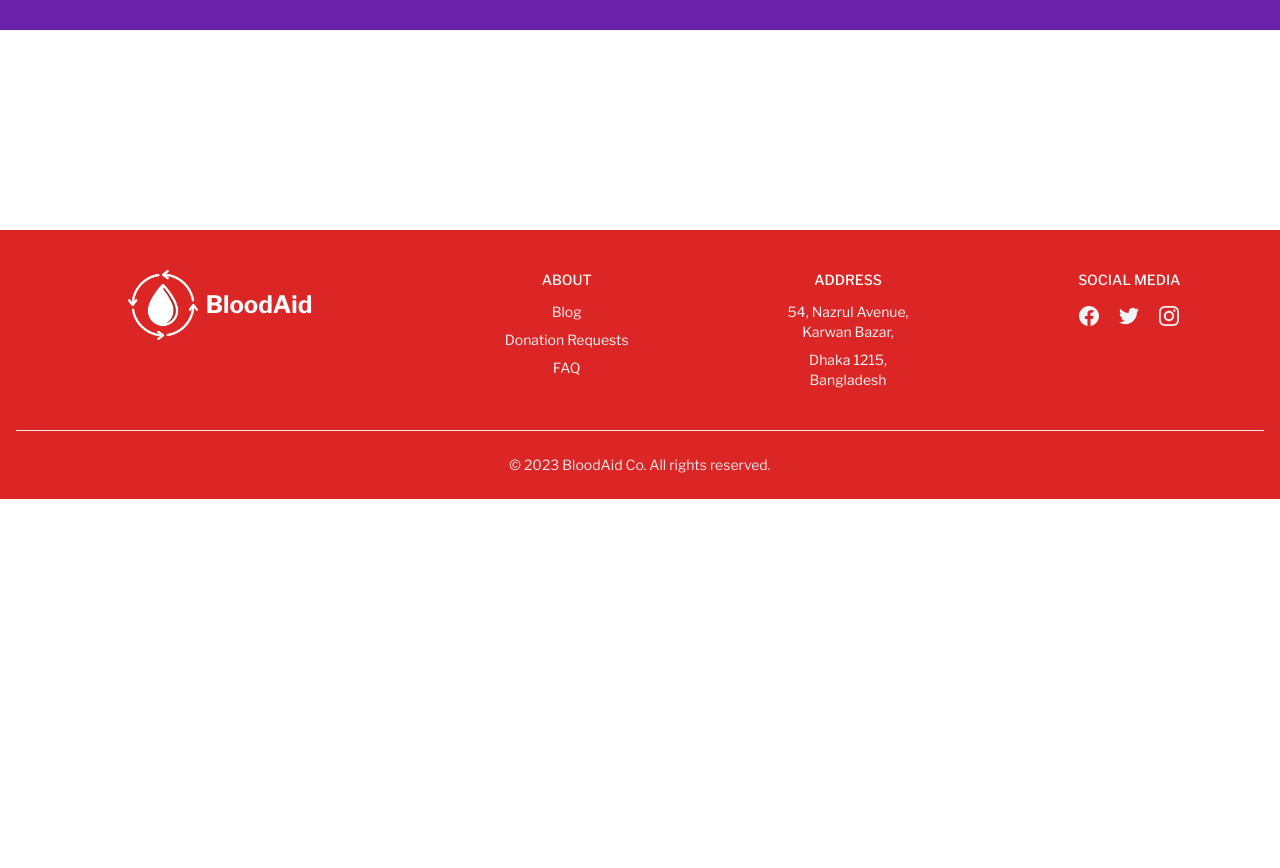
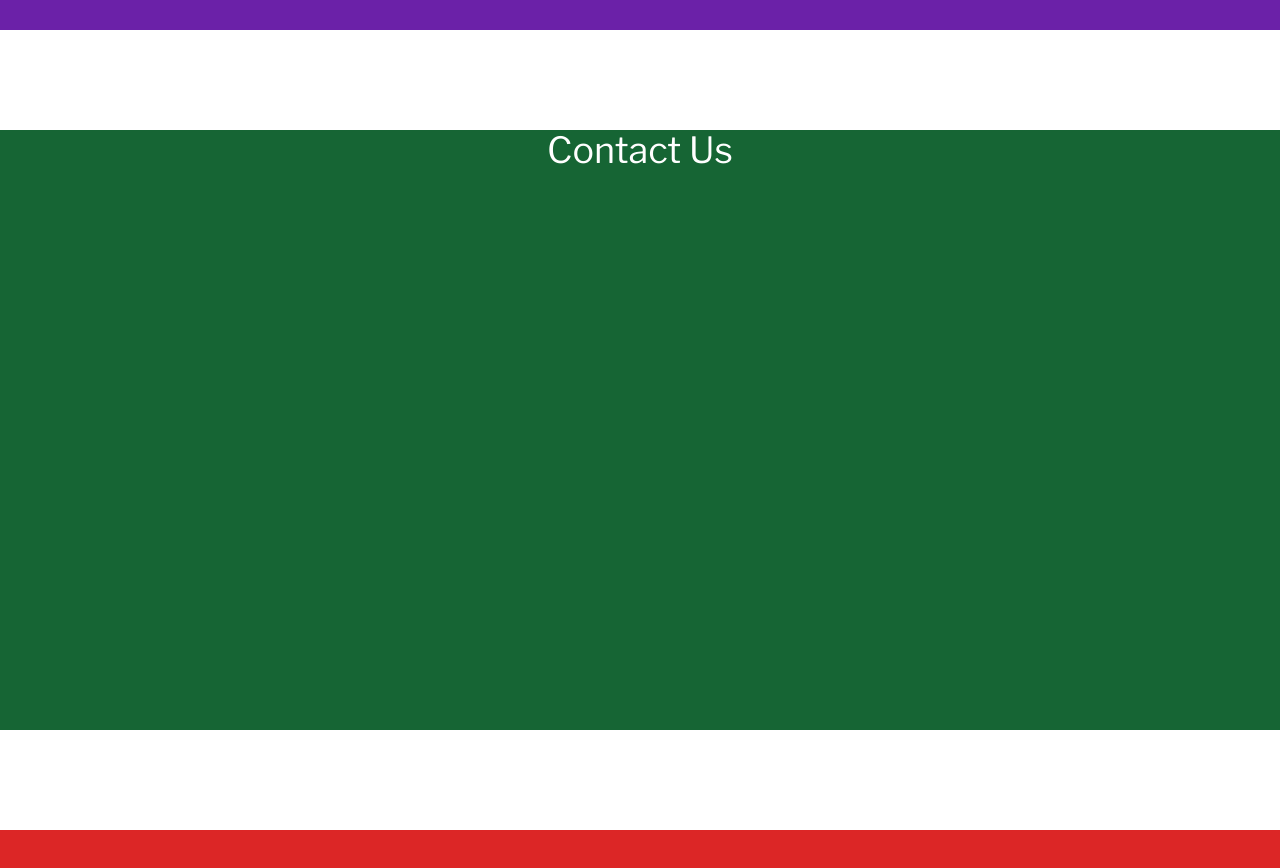
Before and after one commit to searchsakib/blood-aid-client, a React (Vite) app: page / in a window 1280 px wide. Shown: the part 1520-2388 px from the top of the page. Before the commit the page ends 2019 px from the top, so only its background shows below. Built offline with nearby package versions, Linux system fonts and the light colour scheme.

Commit message:
react icon added, contactus added

```diff
--- a/package.json
+++ b/package.json
@@ -15,6 +15,7 @@
     "react": "^18.2.0",
     "react-dom": "^18.2.0",
     "react-helmet-async": "^1.3.0",
+    "react-icons": "^4.12.0",
     "react-router-dom": "^6.16.0",
     "sort-by": "^0.0.2"
   },
--- /dev/null
+++ b/src/components/ContactUs/ContactUs.jsx
@@ -0,0 +1,9 @@
+const ContactUs = () => {
+  return (
+    <div className="max-w-screen-xl mx-auto px-3 md:px-5 h-[600px] bg-green-800">
+      <h2 className="text-4xl text-center text-white">Contact Us</h2>
+    </div>
+  );
+};
+
+export default ContactUs;
--- a/src/components/Services/Services.jsx
+++ b/src/components/Services/Services.jsx
@@ -1,6 +1,6 @@
 const Services = () => {
   return (
-    <div className="max-w-screen-xl mx-auto px-3 md:px-5 2xl:0 h-[600px] bg-purple-800">
+    <div className="max-w-screen-xl mx-auto px-3 md:px-5 h-[600px] bg-purple-800">
       <h2 className="text-white text-center text-5xl">This is Services</h2>
     </div>
   );
--- a/src/pages/Home/Home.jsx
+++ b/src/pages/Home/Home.jsx
@@ -1,6 +1,7 @@
 import { Helmet } from 'react-helmet-async';
 import Banner from '../../components/Banner/Banner';
 import Services from '../../components/Services/Services';
+import ContactUs from '../../components/ContactUs/ContactUs';
 
 const Home = () => {
   return (
@@ -12,8 +13,9 @@ const Home = () => {
       <div className="pb-[100px] pt-[100px]">
         <Services></Services>
       </div>
-      <div>{/* Some other home section here */}</div>
-      <div>{/* Some other home section here */}</div>
+      <div>
+        <ContactUs></ContactUs>
+      </div>
     </div>
   );
 };
```
Also changed, not shown: 1 other file (tests, documents, lock files or other folders).
